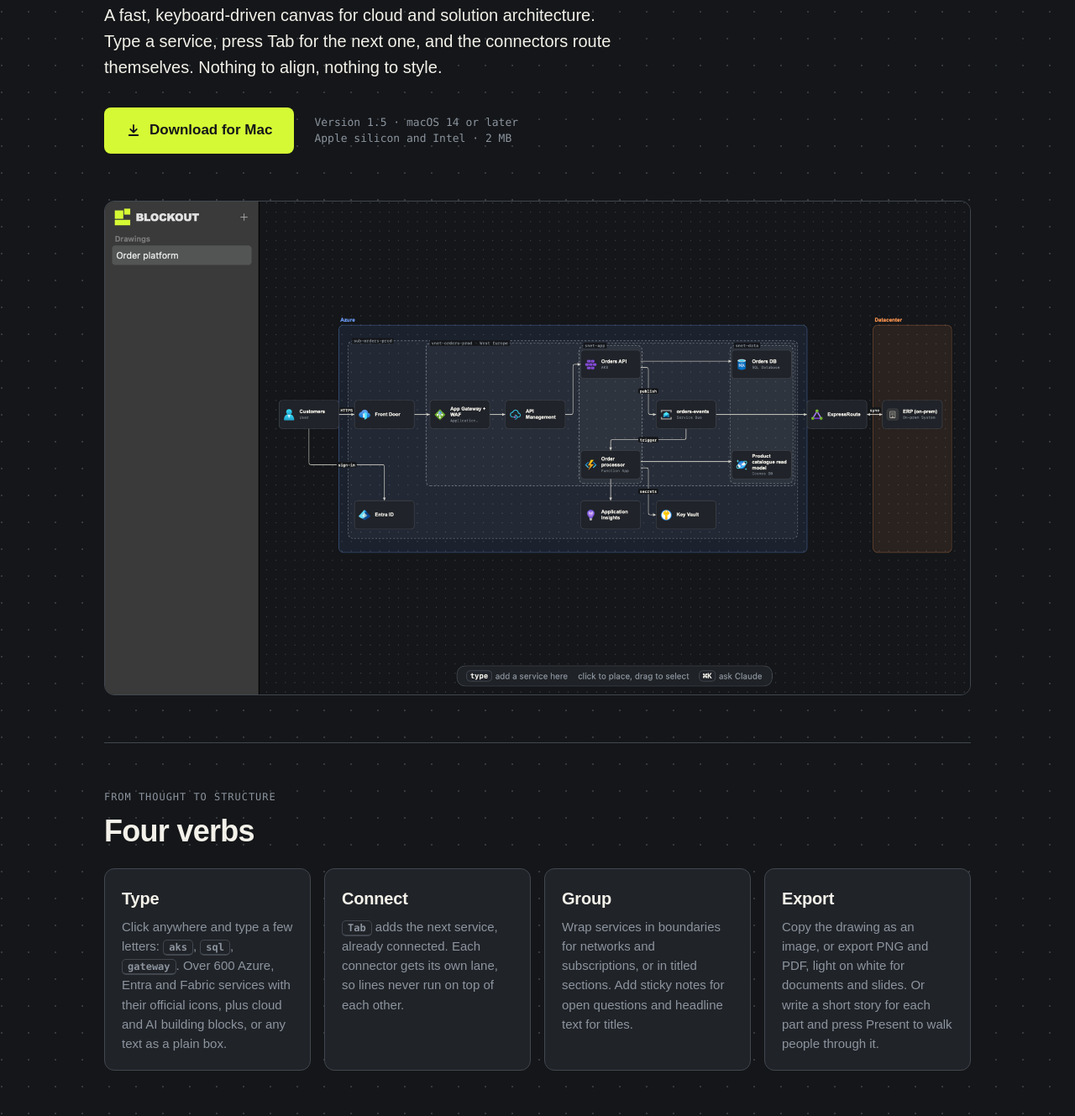
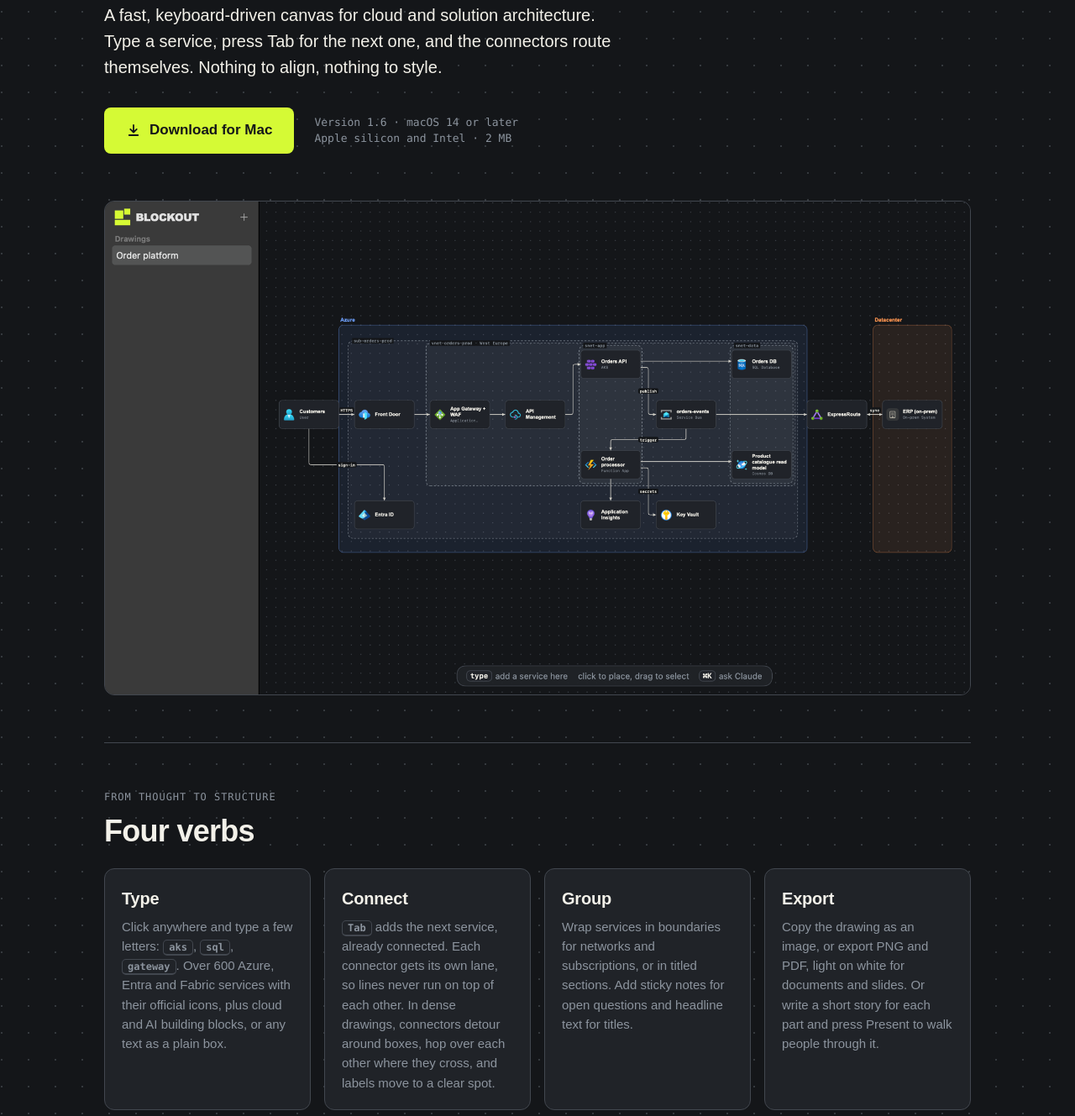
Before and after one commit to filipromeling-max/Blockout-public, a plain HTML site: page index.html in a window 1280 px wide. Shown: the part 372-1701 px from the top of the page at 84% size. Drawn offline with Linux system fonts and the light colour scheme.

Commit message:
Landing page for BLOCKOUT 1.6

```diff
--- a/index.html
+++ b/index.html
@@ -61,7 +61,7 @@
           <svg width="18" height="18" viewBox="0 0 24 24" fill="none" stroke="currentColor" stroke-width="2.4" stroke-linecap="round" stroke-linejoin="round" aria-hidden="true"><path d="M12 4v11M7 10.5l5 5 5-5M5 20h14"/></svg>
           Download for Mac
         </a>
-        <span class="meta">Version 1.5 · macOS 14 or later<br>Apple silicon and Intel · 2 MB</span>
+        <span class="meta">Version 1.6 · macOS 14 or later<br>Apple silicon and Intel · 2 MB</span>
       </div>
     </div>
 
@@ -72,7 +72,7 @@
       <h2 id="how">Four verbs</h2>
       <ul class="verbs">
         <li><h3>Type</h3><p>Click anywhere and type a few letters: <kbd>aks</kbd>, <kbd>sql</kbd>, <kbd>gateway</kbd>. Over 600 Azure, Entra and Fabric services with their official icons, plus cloud and AI building blocks, or any text as a plain box.</p></li>
-        <li><h3>Connect</h3><p><kbd>Tab</kbd> adds the next service, already connected. Each connector gets its own lane, so lines never run on top of each other.</p></li>
+        <li><h3>Connect</h3><p><kbd>Tab</kbd> adds the next service, already connected. Each connector gets its own lane, so lines never run on top of each other. In dense drawings, connectors detour around boxes, hop over each other where they cross, and labels move to a clear spot.</p></li>
         <li><h3>Group</h3><p>Wrap services in boundaries for networks and subscriptions, or in titled sections. Add sticky notes for open questions and headline text for titles.</p></li>
         <li><h3>Export</h3><p>Copy the drawing as an image, or export PNG and PDF, light on white for documents and slides. Or write a short story for each part and press Present to walk people through it.</p></li>
       </ul>
```
